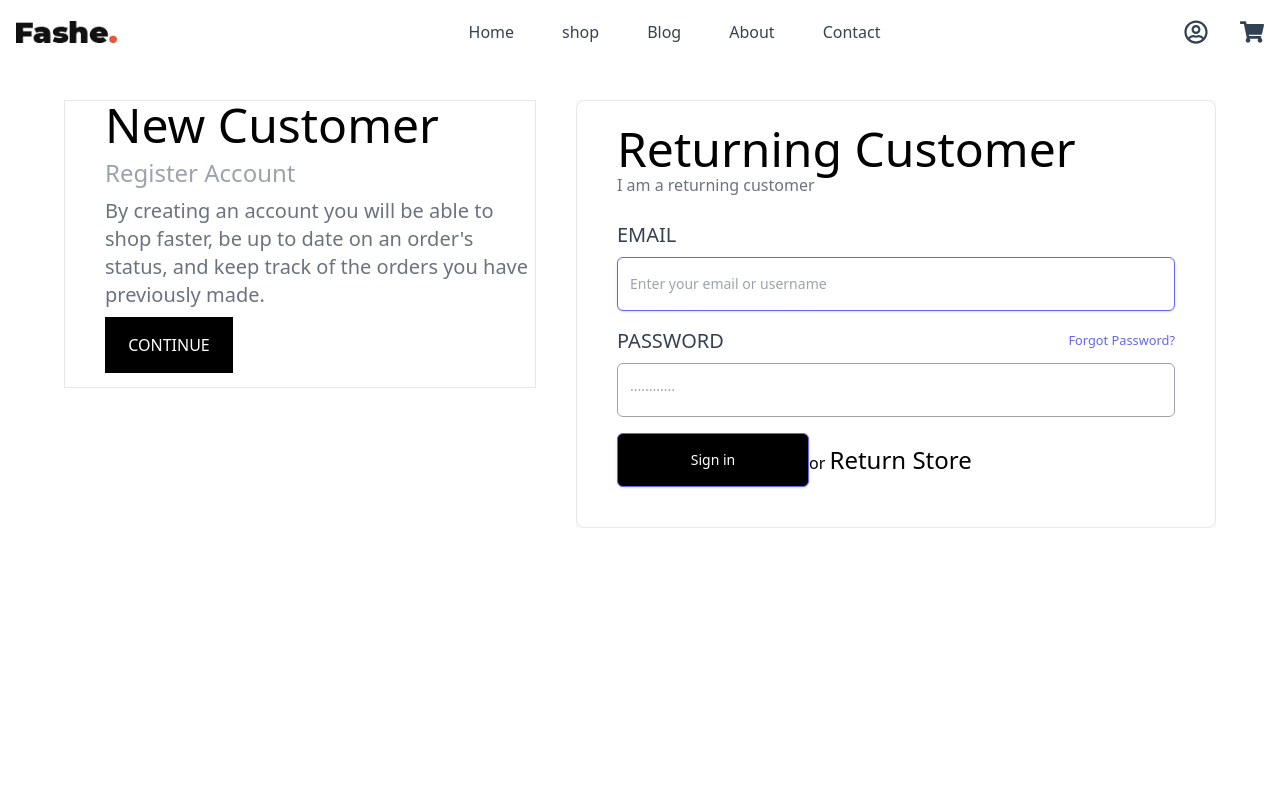
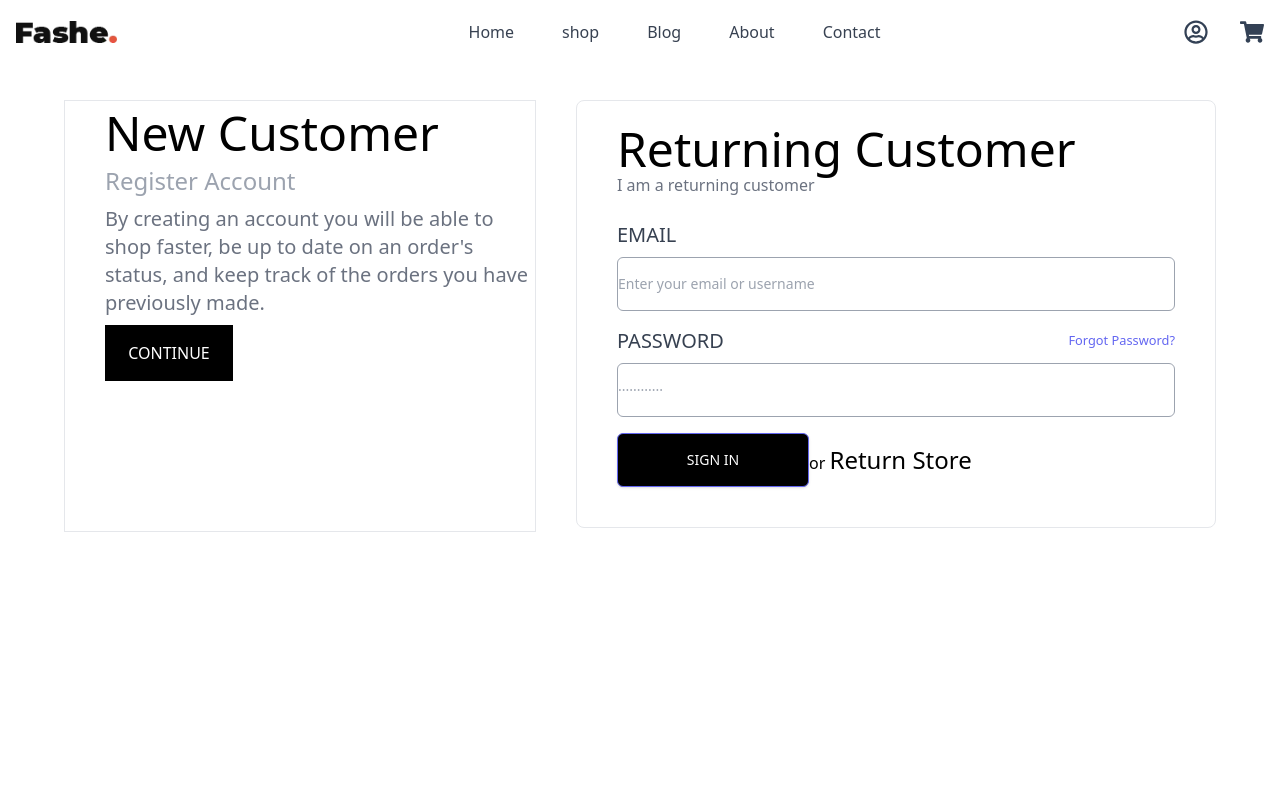
Before and after one commit to Abdellah-Majdoul/Abdellah-majdoul-projet-final-reactjs, a React (Create React App) app: page / in a window 1280 px wide. Shown: the top 800 px of the page. Built offline with nearby package versions, Linux system fonts and the light colour scheme.

Commit message:
page accueil and register

```diff
--- a/src/components/accueil/accueil.jsx
+++ b/src/components/accueil/accueil.jsx
@@ -1,56 +1,116 @@
-import React from 'react';
-import { Link } from 'react-router-dom';
+import React, { useState } from 'react';
+import { Link, useNavigate } from 'react-router-dom';
+import { UseAppContext } from '../../context';
 
 const Accueil = () => {
+  const { user, setUser } = UseAppContext();
+  const [loginData, setLoginData] = useState({ email: '', password: '' });
+  const [errorMessage, setErrorMessage] = useState('');
+  const navigate = useNavigate();
+
+
+  const handleChange = (e) => {
+    const { name, value } = e.target;
+    setLoginData({
+      ...loginData,
+      [name]: value,
+    });
+  };
+
+  const handleSubmit = (e) => {
+    e.preventDefault();
+
+    const userFound = user.find((e) => e.email === loginData.email);
+    console.log(userFound)
+
+    if (!userFound) {
+      setErrorMessage('Email not found. Please register.');
+    } else if (userFound.password !== loginData.password) {
+      setErrorMessage('Incorrect password.');
+    } else{
+      setUser(userFound);
+      navigate('/home');
+    }
+  };
+
   return (
-        <div className=' w-full h-[100vh] flex justify-center items-center'>
-            <div className=' h-[90%] w-[90%] flex gap-10 '>
-                <div className='border w-[50%] h-[40%] ps-10 flex flex-col gap-2 '>
-                    <h1 className='text-5xl '>New Customer</h1>
+    <div className='w-full h-[100vh] flex justify-center items-center'>
+      <div className='h-[90%] w-[90%] flex gap-10'>
+        <div className='border w-[50%] h-[60%] pt-2 ps-10 flex flex-col gap-2'>
+          <h1 className='text-5xl'>New Customer</h1>
           <h3 className='text-gray-400 text-2xl'>Register Account</h3>
-                    <p className='text-gray-500 text-xl'>By creating an account you will be able to shop
-                    faster, be up to date on an order's status, and keep
-                    track of the orders you have previously made.</p>
-                    <button className='bg-black w-[10vw] py-4 text-white' ><Link to={"/register"}>CONTINUE</Link></button>
+          <p className='text-gray-500 text-xl'>
+            By creating an account you will be able to shop faster, be up to date on an order's status, and keep track of the orders you have previously made.
+          </p>
+          <button className='bg-black w-[10vw] py-4 text-white'>
+            <Link to="/register">CONTINUE</Link>
+          </button>
         </div>
+
         <div className=''>
-                <div class="flex  w-full items-center justify-center  bg-gray-50">
-                <div class="">
-                  <div class=" flex flex-col sm:w-[40rem] rounded-lg border bg-white  px-4">
-                    <div class="flex-auto p-6 ">
-                      <h4 class="text-5xl ">Returning Customer</h4>
-                      <p class="mb-6 text-gray-500">I am a returning customer</p>
+          <div className="flex w-full items-center justify-center ">
+            <div className="">
+              <div className="flex flex-col sm:w-[40rem] rounded-lg border bg-white px-4">
+                <div className="flex-auto p-6">
+                  <h4 className="text-5xl">Returning Customer</h4>
+                  <p className="mb-6 text-gray-500">I am a returning customer</p>
 
-                      <form id="" class="mb-4" action="#" method="POST">
-                        <div class="mb-4">
-                          <label for="email" class="mb-2 inline-block text-xl font-medium uppercase text-gray-700">Email </label>
-                          <input type="text" class="py-4 block w-full cursor-text appearance-none rounded-md border border-gray-400 bg--100 py-2 px-3 text-sm outline-none focus:border-indigo-500 focus:bg-white focus:text-gray-600 focus:shadow" id="email" name="email-username" placeholder="Enter your email or username" autofocus="" />
+                  <form onSubmit={handleSubmit} className="mb-4">
+                    <div className="mb-4">
+                      <label htmlFor="email" className="mb-2 inline-block text-xl font-medium uppercase text-gray-700">
+                        Email
+                      </label>
+                      <input
+                        type="text"
+                        className="py-4 block w-full cursor-text appearance-none rounded-md border border-gray-400 text-sm outline-none focus:border-indigo-500 focus:bg-white focus:text-gray-600 focus:shadow"
+                        id="email"
+                        name="email"
+                        placeholder="Enter your email or username"
+                        autoFocus=""
+                        value={loginData.email}
+                        onChange={handleChange}
+                      />
                     </div>
-                        <div class="mb-4">
-                          <div class="flex justify-between">
-                            <label class="mb-2 inline-block text-xl font-medium uppercase text-gray-700" for="password">Password</label>
-                            <a href="auth-forgot-password-basic.html" className="cursor-pointer  text-indigo-500 no-underline hover:text-indigo-500">
-                              <small class=" ">Forgot Password?</small>
+
+                    <div className="mb-4">
+                      <div className="flex justify-between">
+                        <label htmlFor="password" className="mb-2 inline-block text-xl font-medium uppercase text-gray-700">
+                          Password
+                        </label>
+                        <a href="auth-forgot-password-basic.html" className="cursor-pointer text-indigo-500 no-underline hover:text-indigo-500">
+                          <small>Forgot Password?</small>
                         </a>
                       </div>
-                          <div class="relative flex w-full flex-wrap items-stretch">
-                            <input type="password" id="password" className="py-4 relative block flex-auto cursor-text appearance-none rounded-md border border-gray-400 bg--100 py-2 px-3 text-sm outline-none focus:border-indigo-500 focus:bg-white focus:text-gray-600 focus:shadow" name="password" placeholder="············" />
+
+                      <div className="relative flex w-full flex-wrap items-stretch">
+                        <input
+                          type="password"
+                          id="password"
+                          className="py-4 relative block flex-auto cursor-text appearance-none rounded-md border border-gray-400 text-sm outline-none focus:border-indigo-500 focus:bg-white focus:text-gray-600 focus:shadow"
+                          name="password"
+                          placeholder="············"
+                          value={loginData.password}
+                          onChange={handleChange}
+                        />
                       </div>
                     </div>
 
+                    {errorMessage && <div className="text-red-500">{errorMessage}</div>}
+
                     <div className="mb-4 flex items-center">
-                          <button class="grid  cursor-pointer select-none rounded-md border border-indigo-500 bg-black py-4 px-5 text-center align-middle text-sm text-white shadow hover:border-indigo-600 hover:bg-indigo-600 hover:text-white focus:border-indigo-600 focus:bg-indigo-600 focus:text-white focus:shadow-none w-[15vw]" type="submit">Sign in</button>
-                          <span> or <Link className='hover:text-red-600 cursor-pointer text-2xl' to={"/home"}>Return Store</Link></span>
+                      <button
+                        className="grid cursor-pointer select-none rounded-md border border-indigo-500 bg-black py-4 px-5 text-center align-middle text-sm text-white shadow hover:border-indigo-600 hover:bg-indigo-600 hover:text-white focus:border-indigo-600 focus:bg-indigo-600 focus:text-white focus:shadow-none w-[15vw]"
+                        type="submit"
+                      >
+                        SIGN IN
+                      </button>
+                      <span> or <Link className='hover:text-red-600 cursor-pointer text-2xl' to="/home">Return Store</Link></span>
                     </div>
                   </form>
-
-
                 </div>
               </div>
-
             </div>
           </div>
-
         </div>
       </div>
     </div>
--- a/src/components/home/heroSection.jsx
+++ b/src/components/home/heroSection.jsx
@@ -21,7 +21,7 @@ const HeroSection = () => {
           >
             <SwiperSlide className='relative'>
                 <img src={Images.carousel1} alt="ccc"/>
-                <div className='absolute top-[8rem] flex flex-col gap-5 left-[42rem] text-center text-3xl text-white'>
+                <div className='absolute top-[6rem] flex flex-col gap-5 left-[30rem] text-center text-3xl text-white'>
                 <h5 className='text-xl'>women collection 2018</h5>
                 <h1  className='text-6xl font-bold'>New Arrivals</h1>
                 <button className='bg-white ms-10 py-2 w-[15vw] text-black rounded-full'>shop now</button>
@@ -29,7 +29,7 @@ const HeroSection = () => {
             </SwiperSlide>
             <SwiperSlide className='relative'>
                 <img src={Images.carousel2} alt="ccc"/>
-                <div className='absolute top-[8rem] flex flex-col gap-5 left-[42rem] text-center text-3xl text-white'>
+                <div className='absolute top-[6rem] flex flex-col gap-5 left-[30rem] text-center text-3xl text-white'>
                 <h5 className='text-xl'>women collection 2018</h5>
                 <h1  className='text-6xl font-bold'>New Arrivals</h1>
                 <button className='bg-white ms-10 py-2 w-[15vw] text-black rounded-full'>shop now</button>
@@ -37,7 +37,7 @@ const HeroSection = () => {
             </SwiperSlide>
             <SwiperSlide className='relative'>
                 <img src={Images.carousel3} alt="ccc"/>
-                <div className='absolute top-[8rem] flex flex-col gap-5 left-[42rem] text-center text-3xl text-white'>
+                <div className='absolute top-[6rem] flex flex-col gap-5 left-[30rem] text-center text-3xl text-white'>
                 <h5 className='text-xl'>women collection 2018</h5>
                 <h1  className='text-6xl font-bold'>New Arrivals</h1>
                 <button className='bg-white ms-10 py-2 w-[15vw] text-black rounded-full'>shop now</button>
--- a/src/components/home/thirdSection.jsx
+++ b/src/components/home/thirdSection.jsx
@@ -18,12 +18,12 @@ const ThirdSection = () => {
                 <div className='absolute bottom-[8rem]'><h1>titre</h1>
                 <p>12</p>
                 </div>
-                </div>
-                <div className=' flex justify-center gap-10 '>
+                <div className=' flex justify-center gap-10  absolute bottom-[3rem]'>
                     <div className=' flex flex-col border border-black px-2 py-1 '><h1> -2082</h1><span>Days</span></div>
                     <div className=' flex flex-col border border-black px-2 py-1 '><h1> -21</h1><span>hrs</span></div>
                     <div className=' flex flex-col border border-black px-2 py-1 '><h1> -47</h1><span>min</span></div>
                     <div className=' flex flex-col border border-black px-2 py-1 '><h1> -42</h1><span>Secs</span></div>
+                </div>
                 </div>
 
             </div>
```
Also changed, not shown: src/components/register/register.jsx (+17 -8 lines). Lines whose indentation alone changed are shown as unchanged.
